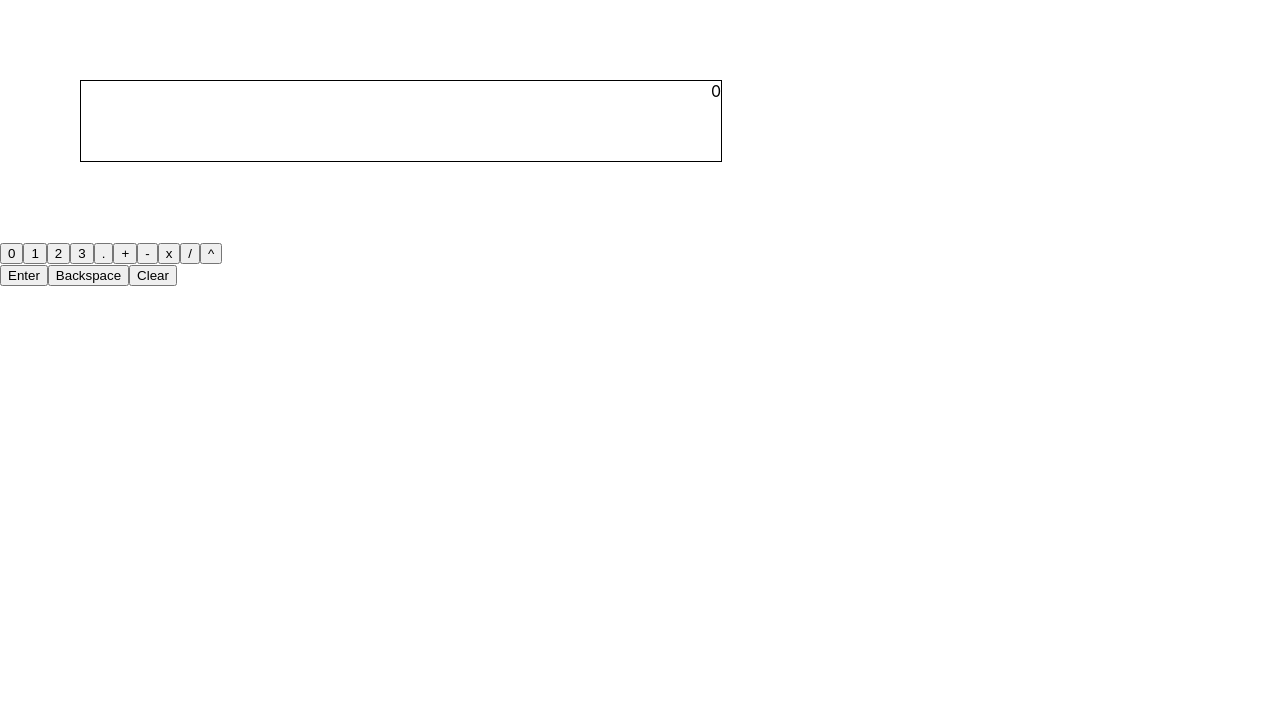
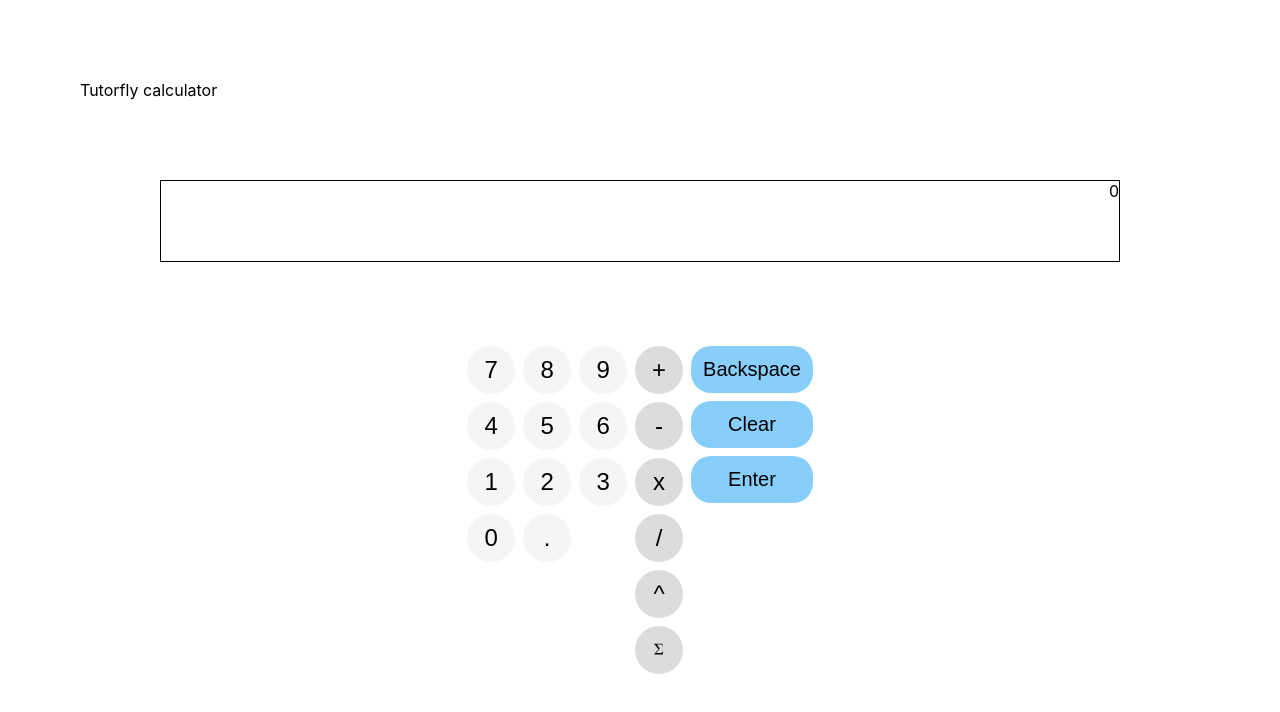
Before and after one commit to danielle-cruz/calculator-private, a React (Create React App) app in the folder calculator/: page / in a window 1280 px wide. Shown: the top 712 px of the page. Built offline with nearby package versions, Linux system fonts and the light colour scheme.

Commit message:
Just before adding summation

```diff
--- a/calculator/src/Calculator.js
+++ b/calculator/src/Calculator.js
@@ -5,9 +5,10 @@ import Screen from './Screen';
 import Digit from './Digit';
 import Operation from './Operation';
 import Keypad from './Keypad';
-
+import Summation from './Summation';
 
 import  {evaluate, backspace} from './evaluate.js'
+
 
 
 class Calculator extends React.Component {
@@ -17,13 +18,12 @@ class Calculator extends React.Component {
       display: '0',
       lastSeen: null,
       lastAnswer: '0',
+      isSummation: false,
       history: []
     }
   }
 
-
   handleDigit(digitNum, type) {
-    console.log(this.state)
     if (type === 'operation') {
       if (this.state.lastSeen === 'operation') {
         return;
@@ -49,9 +49,8 @@ class Calculator extends React.Component {
     if (this.state.lastSeen === 'operation') return;
 
     let expression = this.state.display;
-    let result = evaluate(this.state.display);
-
-    const history = this.state.history.slice();
+    let result = evaluate(expression);
+    let history = this.state.history.slice();
 
     this.setState({
       display: result !== 'Error' ? result : '0',
@@ -62,10 +61,7 @@ class Calculator extends React.Component {
         result: result,
       }]),
     });
-
-    console.log(this.state)
   }
-
 
   handleBackspace() {
     let [lastType, newExpression] = backspace(this.state.display);
@@ -74,7 +70,6 @@ class Calculator extends React.Component {
       lastSeen: lastType,
       lastAnswer: '0',
     });
-    console.log(this.state.lastSeen)
   }
 
   handleClear() {
@@ -85,59 +80,54 @@ class Calculator extends React.Component {
     });
   }
 
+  handleSummation() {
+    const display = (
+      <div>
+      <form onSubmit={this.handleSubmit}>
+        <label>
+          Name:
+          <input type='number' min='0' step='1' value={this.state.value} onChange={this.handleChange} />
+        </label>
+      </form>
+      </div>
+    )
+
+    this.setState({
+      display: display,
+      isSummation: true
+    })
+  }
+
   handleHistory(historyValue) {
     this.setState({
-      display: this.state.display !== '0' ? this.state.display + `${historyValue}` : `${historyValue}`,
-      lastSeen: 'digit'
+      display: (this.state.display !== '0' ?
+        this.state.display + `${historyValue}` :
+        `${historyValue}`),
+      lastSeen: 'number'
     })
   }
 
   render() {
 
-    console.log(this.state.history);
-    const history = this.state.history.map( (entry, index) => {
-      //console.log('expression: '+ entry.expression);
-      // console.log('result: '+ entry.result);
-      let expression = entry.expression;
-      let result = entry.result;
-      if (!expression) return;
-
-      let resultDisplay;
-      if (result === 'Error') {
-        resultDisplay = <div>{result}</div>;
-      } else {
-        resultDisplay = <button onClick={() => this.handleHistory(result)}>{result}</button>;
-      }
-
-      return (
-        <div key={index} className='entry'>
-          <button onClick={() => this.handleHistory(expression)}>{expression}</button>
-          {resultDisplay}
-        </div>
-      );
-    });
-
     // TODO factorial
     // TODO summation
 
     return (
-      <div>
-        <Screen display={this.state.display} history={history}/>
-        <Keypad onDigit={(digitNum, type) => this.handleDigit(digitNum, type)}/>
-        <button
-          onClick={() => this.handleEnter()}>
-          Enter
-        </button>
-        <button
-          onClick={() => this.handleBackspace()}>
-          Backspace
-        </button>
-        <button
-          onClick={() => this.handleClear()}>
-          Clear
-        </button>
+      <div className='calculator'>
+        Tutorfly calculator
+        <Screen
+          display={this.state.display}
+          history={this.state.history}
+          onHistory={(historyValue) => this.handleHistory(historyValue)}/>
+        <Keypad
+          onDigit={(digitNum, type) => this.handleDigit(digitNum, type)}
+          onEnter={() => this.handleEnter()}
+          onBackspace={() => this.handleBackspace()}
+          onClear={() => this.handleClear()}
+          onSummation={() => this.handleSummation()}
+          isSummation={this.state.isSummation}
+          />
       </div>
-
     );
   }
 }
--- a/calculator/src/Digit.js
+++ b/calculator/src/Digit.js
@@ -9,7 +9,7 @@ class Digit extends React.Component {
 
   render() {
     return (
-      <button
+      <button className='digit'
         onClick={this.props.onDigit}>
         {this.props.value}
       </button>
--- a/calculator/src/Keypad.js
+++ b/calculator/src/Keypad.js
@@ -3,6 +3,7 @@ import ReactDOM from 'react-dom';
 import './styles.css';
 import Digit from './Digit';
 import Calculator from './Calculator';
+import summation from './summation.png'
 
 
 
@@ -20,19 +21,80 @@ class Keypad extends React.Component {
     );
   }
 
+  renderSummation() {
+    return (
+      <button
+        onClick={() => this.props.onSummation()}>
+        <img className='button-icon' src={summation} alt='summation' />
+        </button>
+    )
+  }
+
+  renderBackspace() {
+    return (
+      <button
+        onClick={() => this.props.onBackspace()}>
+        Backspace
+      </button>
+    )
+  }
+
+  renderClear() {
+    return (
+      <button
+        onClick={() => this.props.onClear()}>
+        Clear
+      </button>
+    )
+  }
+
+  renderEnter() {
+    return (
+      <button
+        onClick={() => this.props.onEnter()}>
+        Enter
+      </button>
+    )
+  }
+
   render() {
     return (
+      <div className='keypad'>
+        <div className='numbers'>
           <div>
-        {this.renderDigit('0', 'digit')}
-        {this.renderDigit('1', 'digit')}
-        {this.renderDigit('2', 'digit')}
-        {this.renderDigit('3', 'digit')}
+            {this.renderDigit('7', 'number')}
+            {this.renderDigit('8', 'number')}
+            {this.renderDigit('9', 'number')}
+          </div>
+          <div>
+            {this.renderDigit('4', 'number')}
+            {this.renderDigit('5', 'number')}
+            {this.renderDigit('6', 'number')}
+          </div>
+          <div>
+            {this.renderDigit('1', 'number')}
+            {this.renderDigit('2', 'number')}
+            {this.renderDigit('3', 'number')}
+          </div>
+          <div>
+            {this.renderDigit('0', 'number')}
             {this.renderDigit('.', 'decimal')}
+          </div>
+        </div>
+        <div className='operations'>
           {this.renderDigit('+', 'operation')}
           {this.renderDigit('-', 'operation')}
           {this.renderDigit('x', 'operation')}
           {this.renderDigit('/', 'operation')}
           {this.renderDigit('^', 'operation')}
+          {this.renderSummation()}
+        </div>
+        <div className='actions'>
+          {this.renderBackspace()}
+          {this.renderClear()}
+          {this.renderEnter()}
+        </div>
+
       </div>
     );
   }
--- a/calculator/src/Screen.js
+++ b/calculator/src/Screen.js
@@ -4,11 +4,47 @@ import './styles.css';
 
 class Screen extends React.Component {
 
+  renderEntry(value) {
+    if (value === 'Error') {
+      return (
+        <div>{value}</div>
+      );
+    }
+    return (
+      <button
+        onClick={() => this.props.onHistory(value)}>
+        {value}
+      </button>
+    );
+  }
+
+  renderHistory() {
+    const history = this.props.history.map( (entry, index) => {
+      let expression = entry.expression;
+      let result = entry.result;
+
+      return (
+        <div key={index} className='entry'>
+          {this.renderEntry(expression)}
+          {this.renderEntry(result)}
+        </div>
+      );
+    });
+
+    return history;
+  }
+
+  renderDisplay() {
+    return (
+      <div className='display'>{this.props.display}</div>
+    )
+  }
+
   render() {
     return (
       <div className='screen'>
-        {this.props.history}
-        <div className='display'>{this.props.display}</div>
+        {this.renderHistory()}
+        {this.renderDisplay()}
       </div>
     );
   }
--- /dev/null
+++ b/calculator/src/Summation.js
@@ -0,0 +1,29 @@
+import React from 'react';
+import ReactDOM from 'react-dom';
+import './styles.css';
+import Digit from './Digit';
+import Calculator from './Calculator';
+import summation from './summation.png'
+
+
+
+class Summation extends React.Component {
+  constructor(props) {
+    super(props)
+    this.state = {
+      lowerLimit: null,
+      upperLimit: null,
+      function: null,
+    }
+  }
+
+  render() {
+    return (
+      <button onClick={this.props.onSummation}>
+        <img className='button-icon' src={summation} alt='summation' />
+      </button>
+    );
+  }
+}
+
+export default Summation;
--- a/calculator/src/evaluate.js
+++ b/calculator/src/evaluate.js
@@ -46,6 +46,11 @@ export function backspace(expression) {
   }
   console.log(elements);
 
+  let newExpression = '';
+  for (let element of elements) {
+    newExpression += element + ' ';
+  }
+
   let lastType;
   if (elements.length === 0) {
     lastType = null;
@@ -53,14 +58,12 @@ export function backspace(expression) {
     lastType = 'operation';
   } else {
     lastType = 'digits';
+    newExpression = newExpression.substring(0, newExpression.length-1);
   }
 
   // if it was odd, deleted a Number. iff it was even, deleted an opp
 
-  let newExpression = '';
-  for (let element of elements) {
-    newExpression += element + ' ';
-  }
+
   return [lastType, newExpression];
 
 }
--- a/calculator/src/styles.css
+++ b/calculator/src/styles.css
@@ -1,7 +1,13 @@
+.calculator {
+  margin: 5rem;
+  display: flex;
+  flex-direction: column;
+  justify-content: center;
+}
+
 .screen {
   margin: 5rem;
   height: 5rem;
-  width: 50%;
   border: 1px solid black;
   overflow-y: scroll;
 }
@@ -21,3 +27,64 @@
 
 .entry div {
 }
+
+.button-icon {
+  height: 1rem;
+  width: 1rem;
+}
+
+.keypad {
+  display: flex;
+  flex-direction: row;
+  justify-content: center;
+}
+
+.numbers div {
+  display: flex;
+  flex-direction: row;
+  justify-content: flex-start;
+}
+
+.numbers button {
+  height: 3rem;
+  width: 3rem;
+  margin: .25rem;
+  padding: .5rem;
+  font-size: 1.5rem;
+  border-radius: 50%;
+  border: none;
+  background-color: whitesmoke;
+
+}
+
+.operations {
+  display: flex;
+  flex-direction: column;
+  flex-wrap: wrap;
+}
+
+.operations button {
+  height: 3rem;
+  width: 3rem;
+  margin: .25rem;
+  padding: .5rem;
+  font-size: 1.5rem;
+  border-radius: 50%;
+  border: none;
+  background-color: gainsboro;
+}
+
+.actions {
+  display: flex;
+  flex-direction: column;
+  flex-wrap: wrap;
+}
+
+.actions button {
+  margin: .25rem;
+  padding: .75rem;
+  font-size: 1.25rem;
+  border-radius: 1.25rem;
+  border: none;
+  background-color: lightskyblue;
+}
```
Also changed, not shown: calculator/src/summation.png (added). Lines whose indentation alone changed are shown as unchanged.
